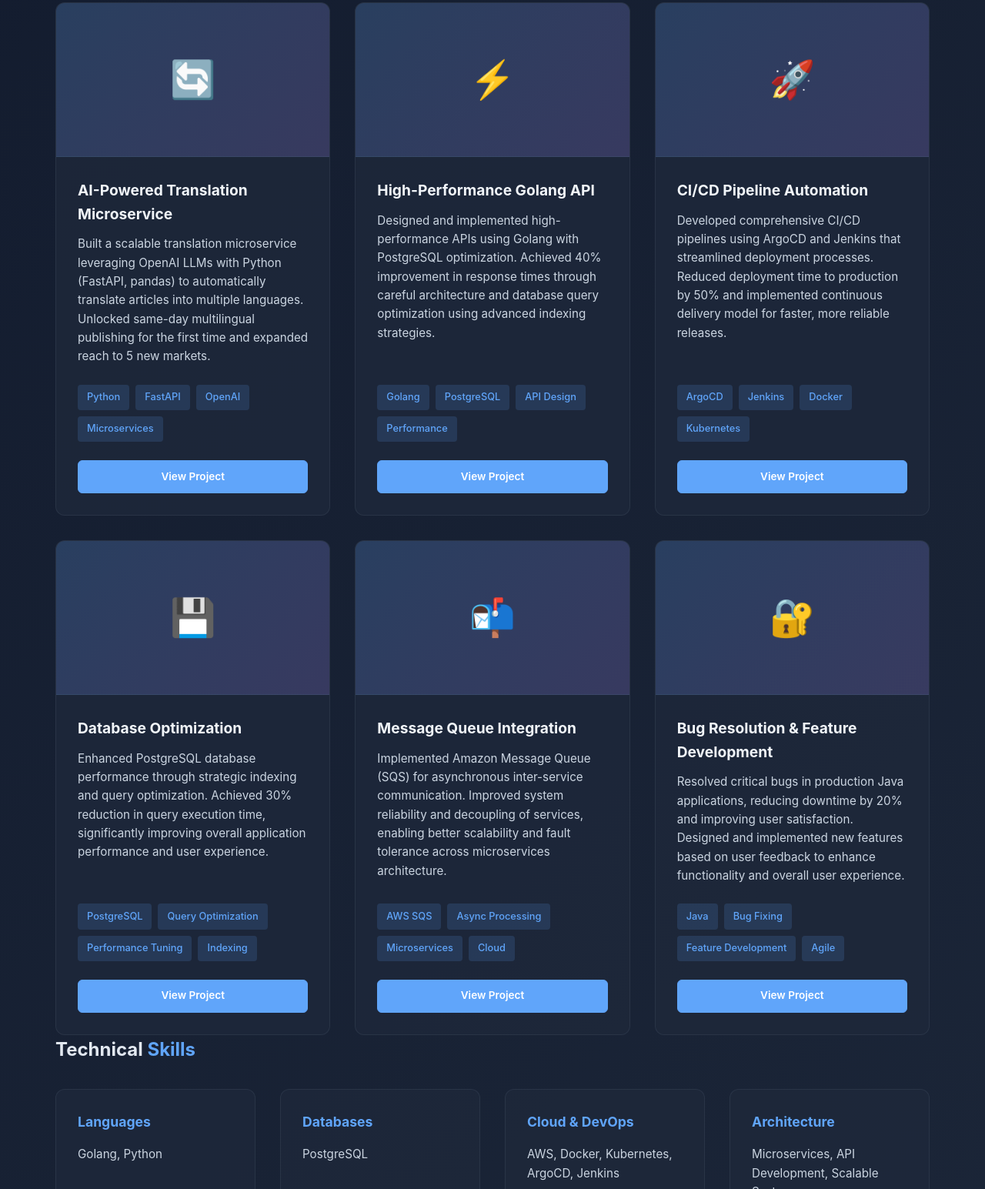
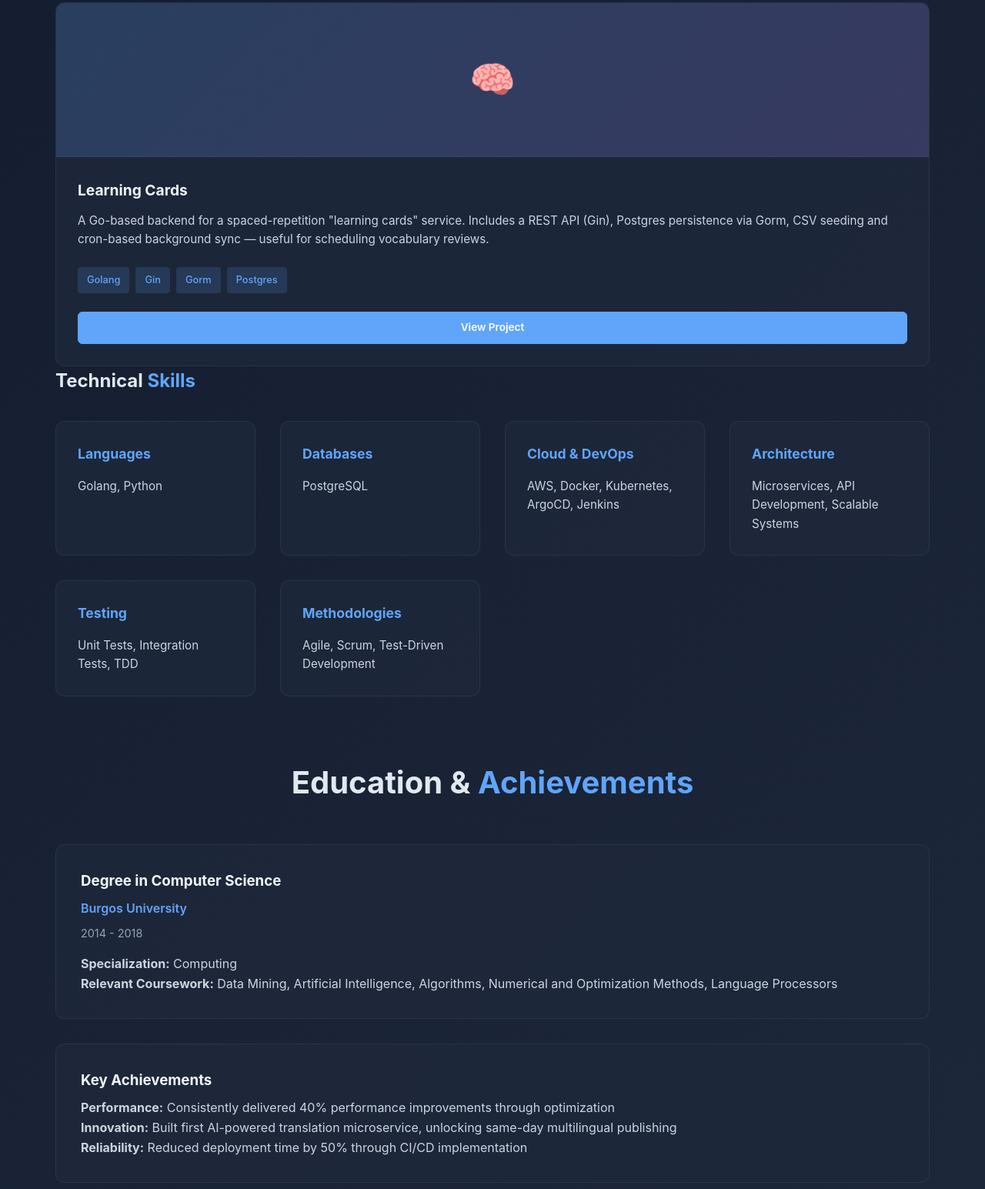
Before and after one commit to YasminaMuroGarcia/portfolio, a plain HTML site: page index.html in a window 1280 px wide. Shown: the part 1958-3503 px from the top of the page at 77% size. Drawn offline with Linux system fonts and the light colour scheme.

Commit message:
add recent project

```diff
--- a/index.html
+++ b/index.html
@@ -85,103 +85,18 @@
 
                     <div class="projects-grid">
                         <div class="project-card">
-                            <div class="project-image">🔄</div>
+                            <div class="project-image">🧠</div>
                             <div class="project-content">
-                                <h3>AI-Powered Translation Microservice</h3>
-                                <p>Built a scalable translation microservice leveraging OpenAI LLMs with Python (FastAPI, pandas) to automatically translate articles into multiple languages. Unlocked same-day multilingual publishing for the first time and expanded reach to 5 new markets.</p>
+                                <h3>Learning Cards</h3>
+                                <p>A Go-based backend for a spaced-repetition "learning cards" service. Includes a REST API (Gin), Postgres persistence via Gorm, CSV seeding and cron-based background sync — useful for scheduling vocabulary reviews.</p>
                                 <div class="project-tech">
-                                    <span class="tech-tag">Python</span>
-                                    <span class="tech-tag">FastAPI</span>
-                                    <span class="tech-tag">OpenAI</span>
-                                    <span class="tech-tag">Microservices</span>
+                                    <span class="tech-tag">Golang</span>
+                                    <span class="tech-tag">Gin</span>
+                                    <span class="tech-tag">Gorm</span>
+                                    <span class="tech-tag">Postgres</span>
                                 </div>
                                 <div class="project-buttons">
-                                    <a href="#" class="project-btn primary">View Project</a>
-                                </div>
-                            </div>
-                        </div>
-
-                        <div class="project-card">
-                            <div class="project-image">⚡</div>
-                            <div class="project-content">
-                                <h3>High-Performance Golang API</h3>
-                                <p>Designed and implemented high-performance APIs using Golang with PostgreSQL optimization. Achieved 40% improvement in response times through careful architecture and database query optimization using advanced indexing strategies.</p>
-                                <div class="project-tech">
-                                    <span class="tech-tag">Golang</span>
-                                    <span class="tech-tag">PostgreSQL</span>
-                                    <span class="tech-tag">API Design</span>
-                                    <span class="tech-tag">Performance</span>
-                                </div>
-                                <div class="project-buttons">
-                                    <a href="#" class="project-btn primary">View Project</a>
-                                </div>
-                            </div>
-                        </div>
-
-                        <div class="project-card">
-                            <div class="project-image">🚀</div>
-                            <div class="project-content">
-                                <h3>CI/CD Pipeline Automation</h3>
-                                <p>Developed comprehensive CI/CD pipelines using ArgoCD and Jenkins that streamlined deployment processes. Reduced deployment time to production by 50% and implemented continuous delivery model for faster, more reliable releases.</p>
-                                <div class="project-tech">
-                                    <span class="tech-tag">ArgoCD</span>
-                                    <span class="tech-tag">Jenkins</span>
-                                    <span class="tech-tag">Docker</span>
-                                    <span class="tech-tag">Kubernetes</span>
-                                </div>
-                                <div class="project-buttons">
-                                    <a href="#" class="project-btn primary">View Project</a>
-                                </div>
-                            </div>
-                        </div>
-
-                        <div class="project-card">
-                            <div class="project-image">💾</div>
-                            <div class="project-content">
-                                <h3>Database Optimization</h3>
-                                <p>Enhanced PostgreSQL database performance through strategic indexing and query optimization. Achieved 30% reduction in query execution time, significantly improving overall application performance and user experience.</p>
-                                <div class="project-tech">
-                                    <span class="tech-tag">PostgreSQL</span>
-                                    <span class="tech-tag">Query Optimization</span>
-                                    <span class="tech-tag">Performance Tuning</span>
-                                    <span class="tech-tag">Indexing</span>
-                                </div>
-                                <div class="project-buttons">
-                                    <a href="#" class="project-btn primary">View Project</a>
-                                </div>
-                            </div>
-                        </div>
-
-                        <div class="project-card">
-                            <div class="project-image">📬</div>
-                            <div class="project-content">
-                                <h3>Message Queue Integration</h3>
-                                <p>Implemented Amazon Message Queue (SQS) for asynchronous inter-service communication. Improved system reliability and decoupling of services, enabling better scalability and fault tolerance across microservices architecture.</p>
-                                <div class="project-tech">
-                                    <span class="tech-tag">AWS SQS</span>
-                                    <span class="tech-tag">Async Processing</span>
-                                    <span class="tech-tag">Microservices</span>
-                                    <span class="tech-tag">Cloud</span>
-                                </div>
-                                <div class="project-buttons">
-                                    <a href="#" class="project-btn primary">View Project</a>
-                                </div>
-                            </div>
-                        </div>
-
-                        <div class="project-card">
-                            <div class="project-image">🔐</div>
-                            <div class="project-content">
-                                <h3>Bug Resolution & Feature Development</h3>
-                                <p>Resolved critical bugs in production Java applications, reducing downtime by 20% and improving user satisfaction. Designed and implemented new features based on user feedback to enhance functionality and overall user experience.</p>
-                                <div class="project-tech">
-                                    <span class="tech-tag">Java</span>
-                                    <span class="tech-tag">Bug Fixing</span>
-                                    <span class="tech-tag">Feature Development</span>
-                                    <span class="tech-tag">Agile</span>
-                                </div>
-                                <div class="project-buttons">
-                                    <a href="#" class="project-btn primary">View Project</a>
+                                    <a href="https://github.com/YasminaMuroGarcia/learningCards" class="project-btn primary" target="_blank" rel="noopener">View Project</a>
                                 </div>
                             </div>
                         </div>
```
